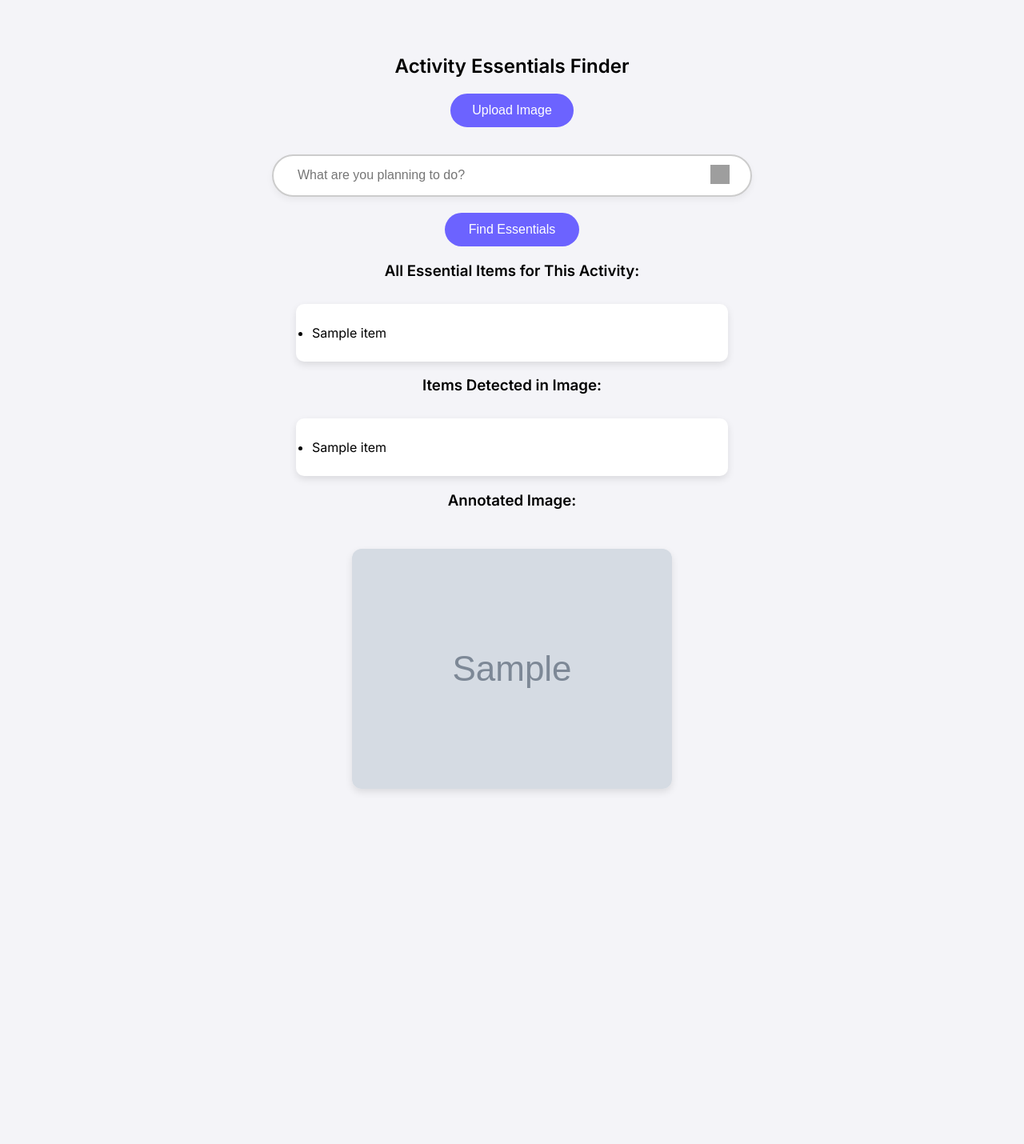
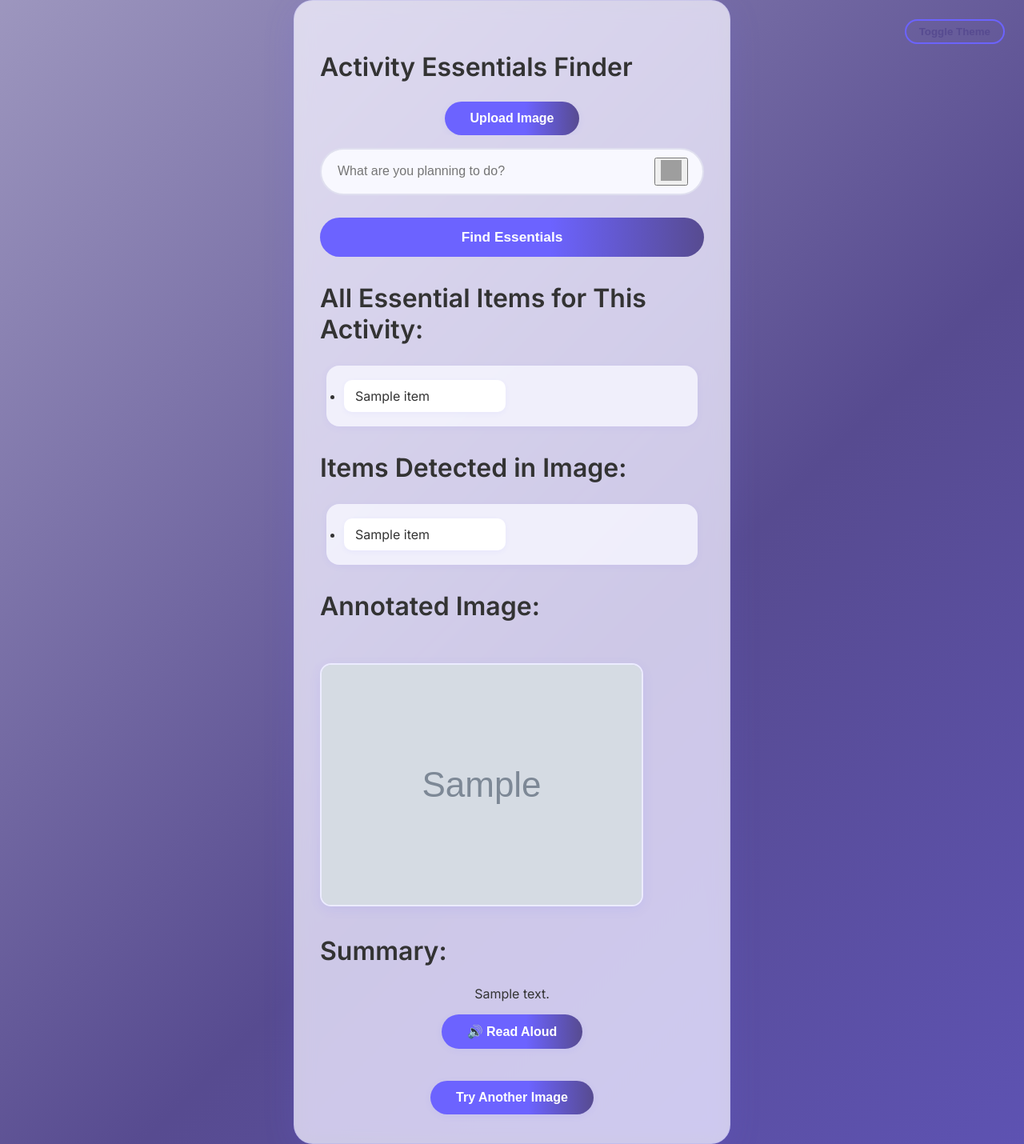
Before and after one commit to Saisrinivas783/Capstone_Group_5, a Python web app: template Assistant-interactive/templates/interactive-assist.html in a window 1280 px wide. Shown: the whole page at 80% size. Before the commit the page ends 990 px from the top, so only its background shows below. Run offline with Jinja, Linux system fonts and the light colour scheme; the template is opened without the code that fills it: most values are stand-ins (such as "Sample title", 1, 10 or a date in 2020); grey boxes marked "Sample" are stand-in pictures; some libraries are stand-ins or nearby versions; grey boxes are pictures that could not be loaded.

Commit message:
Update interactive-assist.html

```diff
--- a/Assistant-interactive/templates/interactive-assist.html
+++ b/Assistant-interactive/templates/interactive-assist.html
@@ -1,60 +1,144 @@
 <!DOCTYPE html>
-<html lang="en">
+<html lang="en" data-theme="light">
 <head>
   <meta charset="UTF-8" />
   <title>Activity Essentials Finder</title>
   <link href="https://fonts.googleapis.com/css2?family=Inter:wght@400;600&display=swap" rel="stylesheet">
   <style>
+    :root {
+      --primary: #6c63ff;
+      --primary-dark: #574b90;
+      --background: #f4f4f8;
+      --container-bg: rgba(255, 255, 255, 0.7);
+      --text: #333;
+    }
+    [data-theme="dark"] {
+      --primary: #9fa6ff;
+      --primary-dark: #8e94f2;
+      --background: #12121a;
+      --container-bg: rgba(31, 31, 42, 0.75);
+      --text: #f1f1f1;
+    }
+
     body {
       font-family: 'Inter', sans-serif;
-      background: #f4f4f8;
-      padding: 40px;
-      text-align: center;
+      background: linear-gradient(-45deg, #6c63ff, #574b90, #f4f4f8, #9fa6ff);
+      background-size: 400% 400%;
+      animation: gradientBG 12s ease infinite;
+      margin: 0;
+      min-height: 100vh;
+      display: flex;
+      align-items: center;
+      justify-content: center;
+      color: var(--text);
+      transition: background 0.4s, color 0.4s;
+    }
+
+    @keyframes gradientBG {
+      0% { background-position: 0% 50%; }
+      50% { background-position: 100% 50%; }
+      100% { background-position: 0% 50%; }
+    }
+
+    .theme-toggle {
+      position: absolute;
+      top: 24px;
+      right: 24px;
+      background: none;
+      border: 2px solid var(--primary);
+      color: var(--primary-dark);
+      border-radius: 20px;
+      padding: 6px 16px;
+      font-weight: 600;
+      cursor: pointer;
+    }
+
+    .theme-toggle:hover {
+      background: var(--primary-dark);
+      color: #fff;
     }
 
     .container {
-      max-width: 600px;
-      margin: 0 auto;
+      max-width: 480px;
+      width: 100%;
+      background: var(--container-bg);
+      backdrop-filter: blur(12px) saturate(150%);
+      border: 1.5px solid rgba(108,99,255,0.13);
+      box-shadow: 0 8px 40px rgba(108, 99, 255, 0.14);
+      padding: 36px 32px;
+      border-radius: 24px;
+      animation: fadeInUp 0.6s ease;
+    }
+
+    @keyframes fadeInUp {
+      from { opacity: 0; transform: translateY(30px); }
+      to { opacity: 1; transform: translateY(0); }
+    }
+
+    h2, h3 {
+      font-weight: 700;
+      margin-bottom: 24px;
+      font-size: 2rem;
     }
 
     .upload-btn-wrapper {
       position: relative;
       overflow: hidden;
-      display: inline-block;
-      margin-bottom: 30px;
+      display: flex;
+      justify-content: center;
+      margin-bottom: 16px;
     }
 
     .upload-btn {
-      border: 2px solid #6c63ff;
-      background-color: #6c63ff;
-      color: white;
-      padding: 10px 25px;
-      font-size: 16px;
+      border: none;
+      background: linear-gradient(90deg, var(--primary) 60%, var(--primary-dark) 100%);
+      color: #fff;
+      padding: 12px 32px;
+      font-size: 1rem;
       border-radius: 30px;
       cursor: pointer;
-      transition: 0.3s;
+      font-weight: 600;
+      box-shadow: 0 2px 8px rgba(108, 99, 255, 0.08);
     }
 
     .upload-btn:hover {
-      background-color: #574b90;
+      background: linear-gradient(90deg, var(--primary-dark) 60%, var(--primary) 100%);
     }
 
     .upload-btn-wrapper input[type="file"] {
-      font-size: 100px;
       position: absolute;
       left: 0;
       top: 0;
       opacity: 0;
+      width: 100%;
+      height: 100%;
+      cursor: pointer;
+    }
+
+    .upload-message {
+      color: #27ae60;
+      font-weight: 600;
+      margin-bottom: 12px;
+      display: none;
+      text-align: center;
+    }
+
+    .preview-thumbnail {
+      display: none;
+      width: 120px;
+      height: auto;
+      margin: 0 auto 16px auto;
+      border-radius: 10px;
+      border: 1px solid #ececff;
     }
 
     .search-container {
       display: flex;
       align-items: center;
-      background: white;
-      border: 2px solid #ccc;
+      background: #f8f8ff;
+      border: 2px solid #e0e0ef;
       border-radius: 30px;
-      padding: 10px 20px;
-      box-shadow: 0 4px 8px rgba(0,0,0,0.05);
+      padding: 10px 18px;
       margin-bottom: 20px;
     }
 
@@ -62,98 +146,102 @@
       border: none;
       outline: none;
       flex-grow: 1;
-      font-size: 16px;
-      padding: 5px 10px;
-    }
-
-    .search-container button {
-      background: none;
-      border: none;
-      cursor: pointer;
+      font-size: 1rem;
+      background: transparent;
+      color: var(--text);
     }
 
     .search-container button img {
-      width: 24px;
-      height: 24px;
+      width: 26px;
+      height: 26px;
     }
 
     .submit-btn {
-      padding: 12px 30px;
-      background-color: #6c63ff;
+      width: 100%;
+      padding: 14px 0;
+      background: linear-gradient(90deg, var(--primary) 60%, var(--primary-dark) 100%);
       color: white;
-      font-size: 16px;
+      font-size: 1.08rem;
+      font-weight: 600;
       border: none;
       border-radius: 30px;
       cursor: pointer;
-      transition: 0.3s;
-    }
-
-    .submit-btn:hover {
-      background-color: #574b90;
+      margin-top: 8px;
     }
 
     ul {
-      text-align: left;
-      background: #fff;
-      padding: 20px;
-      border-radius: 10px;
-      box-shadow: 0 4px 10px rgba(0,0,0,0.1);
-      max-width: 500px;
-      margin: 30px auto 0;
+      display: grid;
+      grid-template-columns: 1fr 1fr;
+      gap: 16px;
+      background: rgba(248,248,255,0.8);
+      box-shadow: 0 2px 8px rgba(108,99,255,0.07);
+      padding: 18px 22px;
+      border-radius: 16px;
+      max-width: 420px;
+      margin: 26px auto 0;
+      font-size: 1rem;
     }
 
     li {
-      margin: 6px 0;
+      background: #fff;
+      border-radius: 10px;
+      padding: 10px 14px;
+      box-shadow: 0 2px 6px rgba(108,99,255,0.06);
+      font-weight: 500;
     }
 
     .detected-image {
-      margin-top: 30px;
+      margin-top: 28px;
       max-width: 100%;
-      border-radius: 12px;
-      box-shadow: 0 4px 10px rgba(0,0,0,0.1);
+      border-radius: 14px;
+      box-shadow: 0 4px 14px rgba(108,99,255,0.10);
+      border: 2px solid #ececff;
     }
 
-    /* Mic listening animation */
-    .listening img {
-      animation: pulse 1s infinite;
+    .spinner {
+      display: none;
+      margin: 24px auto;
+      border: 6px solid #f3f3f3;
+      border-top: 6px solid var(--primary);
+      border-radius: 50%;
+      width: 44px;
+      height: 44px;
+      animation: spin 1s ease-in-out infinite;
     }
 
-    @keyframes pulse {
-      0% { transform: scale(1); opacity: 1; }
-      50% { transform: scale(1.1); opacity: 0.6; }
-      100% { transform: scale(1); opacity: 1; }
+    @keyframes spin {
+      0% { transform: rotate(0deg); }
+      100% { transform: rotate(360deg); }
     }
   </style>
 </head>
+
 <body>
-
+  <button class="theme-toggle" onclick="toggleTheme()">Toggle Theme</button>
   <div class="container">
     <h2>Activity Essentials Finder</h2>
+    <form id="essentialsForm" action="/get-items" method="post" enctype="multipart/form-data">
+      <div class="upload-btn-wrapper">
+        <button class="upload-btn" type="button" onclick="document.getElementById('imageUpload').click();">Upload Image</button>
+        <input type="file" name="image" id="imageUpload" accept="image/*" required />
+      </div>
+      <p id="uploadMessage" class="upload-message">Image uploaded successfully.</p>
+      <img id="imagePreview" class="preview-thumbnail" alt="Image Preview">
 
-    <!-- Search Form -->
-    <form action="/get-items" method="post" enctype="multipart/form-data">
-
-      <!-- Image Upload -->
-      <div class="upload-btn-wrapper">
-        <button class="upload-btn">Upload Image</button>
-        <input type="file" name="image" accept="image/*" required />
-      </div>
-
-      <!-- Search bar with voice -->
       <div class="search-container">
         <input type="text" name="activity" id="activityInput" placeholder="What are you planning to do?" required>
-        <button type="button" id="micButton" onclick="startVoiceInput(this)">
+        <button type="button" onclick="startVoiceInput(this)">
           <img src="https://img.icons8.com/ios-glyphs/30/000000/microphone.png" alt="Mic" />
         </button>
       </div>
 
-      <!-- Submit -->
       <button type="submit" class="submit-btn">Find Essentials</button>
     </form>
 
-    <!-- Display Results -->
+    <div class="spinner" id="loadingSpinner"></div>
+
     {% if error %}
-  <p style="color: red;"><strong>{{ error }}</strong></p>
+      <p style="color: red; font-weight:600; text-align:center;"><strong>{{ error }}</strong></p>
     {% endif %}
 
     {% if essential_items %}
@@ -176,45 +264,106 @@
 
     {% if image_path %}
       <h3>Annotated Image:</h3>
-  <img src="{{ image_path }}" alt="Annotated" class="detected-image">
+      <img src="{{ image_path }}" alt="Annotated Image" class="detected-image">
+    {% endif %}
+
+    {% if summary_text %}
+      <h3>Summary:</h3>
+      <p id="summaryText" style="font-weight:500; text-align:center;">{{ summary_text }}</p>
+      <div style="text-align:center;">
+        <button class="upload-btn" onclick="speakSummary()">🔊 Read Aloud</button>
+      </div>
+    {% endif %}
+
+    {% if image_path or essential_items or items %}
+      <div style="text-align:center; margin-top: 40px;">
+        <button class="upload-btn" onclick="startNewSession()">Try Another Image</button>
+      </div>
     {% endif %}
   </div>
 
-  <!-- Voice Script -->
   <script>
+    function toggleTheme() {
+      const current = document.documentElement.getAttribute("data-theme");
+      const next = current === "dark" ? "light" : "dark";
+      document.documentElement.setAttribute("data-theme", next);
+      localStorage.setItem("theme", next);
+    }
+
+    window.onload = () => {
+      const saved = localStorage.getItem("theme") || "light";
+      document.documentElement.setAttribute("data-theme", saved);
+    };
+
     function startVoiceInput(button) {
       if (!('webkitSpeechRecognition' in window)) {
         alert("Your browser doesn't support voice input.");
         return;
       }
-
       const recognition = new webkitSpeechRecognition();
       recognition.lang = 'en-US';
       recognition.interimResults = false;
       recognition.continuous = false;
-
       const inputField = document.getElementById('activityInput');
-
-      // Visual cue for listening
       button.classList.add('listening');
-
       recognition.onresult = function(event) {
         const transcript = event.results[0][0].transcript;
         inputField.value = transcript;
       };
-
       recognition.onerror = function(event) {
-        console.error("Speech recognition error:", event.error);
-        alert("Error: " + event.error);
+        alert("Voice error: " + event.error);
       };
-
       recognition.onend = function() {
         button.classList.remove('listening');
       };
-
       recognition.start();
     }
+
+    function startNewSession() {
+      window.location.href = "/";
+    }
+
+    function speakSummary() {
+      const summaryText = document.getElementById("summaryText").innerText;
+      if ('speechSynthesis' in window) {
+        const utterance = new SpeechSynthesisUtterance(summaryText);
+        utterance.lang = 'en-US';
+        utterance.pitch = 1;
+        utterance.rate = 1.1;
+        speechSynthesis.speak(utterance);
+      } else {
+        alert("Sorry, your browser does not support text-to-speech.");
+      }
+    }
+
+    const fileInput = document.getElementById('imageUpload');
+    const uploadMsg = document.getElementById('uploadMessage');
+    const imagePreview = document.getElementById('imagePreview');
+    const form = document.getElementById('essentialsForm');
+    const spinner = document.getElementById('loadingSpinner');
+
+    fileInput.addEventListener('change', function () {
+      uploadMsg.style.display = 'none';
+      imagePreview.style.display = 'none';
+      imagePreview.classList.remove('show');
+      imagePreview.src = '';
+
+      if (fileInput.files && fileInput.files[0]) {
+        uploadMsg.style.display = 'block';
+        const file = fileInput.files[0];
+        const reader = new FileReader();
+        reader.onload = function (e) {
+          imagePreview.src = e.target.result;
+          imagePreview.style.display = 'block';
+          imagePreview.classList.add('show');
+        };
+        reader.readAsDataURL(file);
+      }
+    });
+
+    form.addEventListener('submit', function () {
+      spinner.style.display = 'block';
+    });
   </script>
-
 </body>
 </html>
```
Lines whose indentation alone changed are shown as unchanged.
